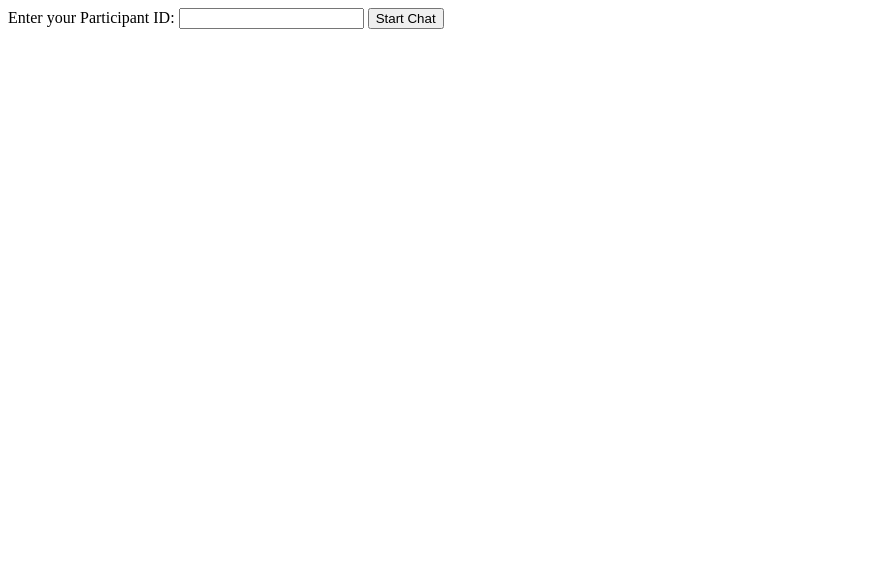
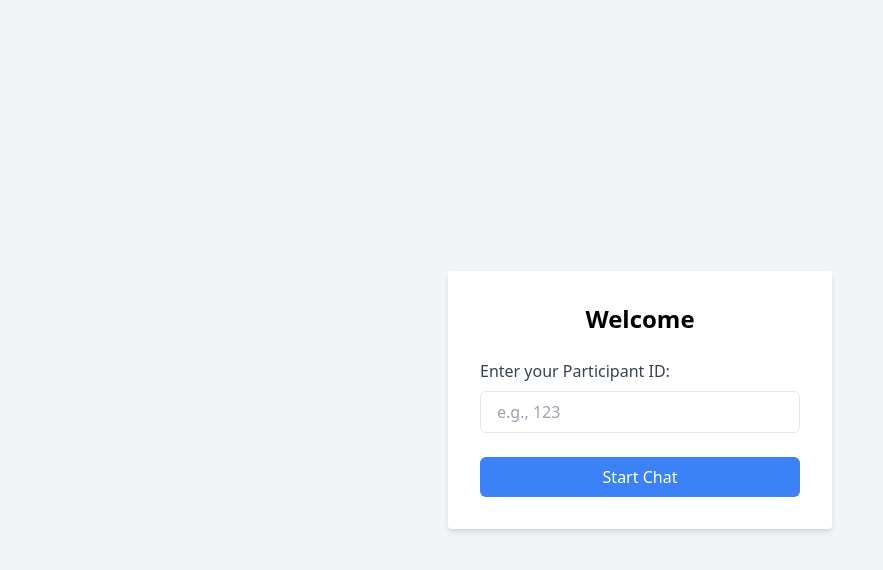
Before and after one commit to MingdaMa/interactive-chatbot, a website: page public/index.html in a window 1280 px wide. Shown: the whole page, without its empty margins (0-883 px from the left). Drawn offline with nearby package versions, Linux system fonts and the light colour scheme.

Commit message:
Added Tailwind to index.html

```diff
--- a/public/index.html
+++ b/public/index.html
@@ -3,14 +3,32 @@
 <head>
     <meta charset="UTF-8">
     <meta name="viewport" content="width=device-width, initial-scale=1.0">
+    <script src="https://cdn.tailwindcss.com"></script>
     <title>Home</title>
 </head>
-<body>
-    <form id="participant-form" action="/chat.html">
-        <label for="participantID">Enter your Participant ID:</label>
-        <input type="text" id="participantID" name="participantID" required>
-        <button type="submit">Start Chat</button>
-    </form>
+<body class="bg-gray-100 flex items-center justify-center min-h-screen">
+    <div class="bg-white p-8 rounded shadow-md w-full max-w-sm">
+        <h1 class="text-2xl font-bold mb-6 text-center">Welcome</h1>
+        <form id="participant-form" action="/chat.html" class="space-y-6">
+            <div>
+                <label for="participantID" class="block text-gray-700 font-medium mb-2">Enter your Participant ID:</label>
+                <input
+                    type="text"
+                    id="participantID"
+                    name="participantID"
+                    required
+                    class="w-full px-4 py-2 border rounded-md focus:outline-none focus:ring-2 focus:ring-blue-500"
+                    placeholder="e.g., 123"
+                >
+            </div>
+            <button
+                type="submit"
+                class="w-full bg-blue-500 text-white py-2 px-4 rounded-md hover:bg-blue-600 transition duration-300"
+            >
+                Start Chat
+            </button>
+        </form>
+    </div>
 
     <script>
         document.getElementById('participant-form').addEventListener('submit', function(event) {
```
